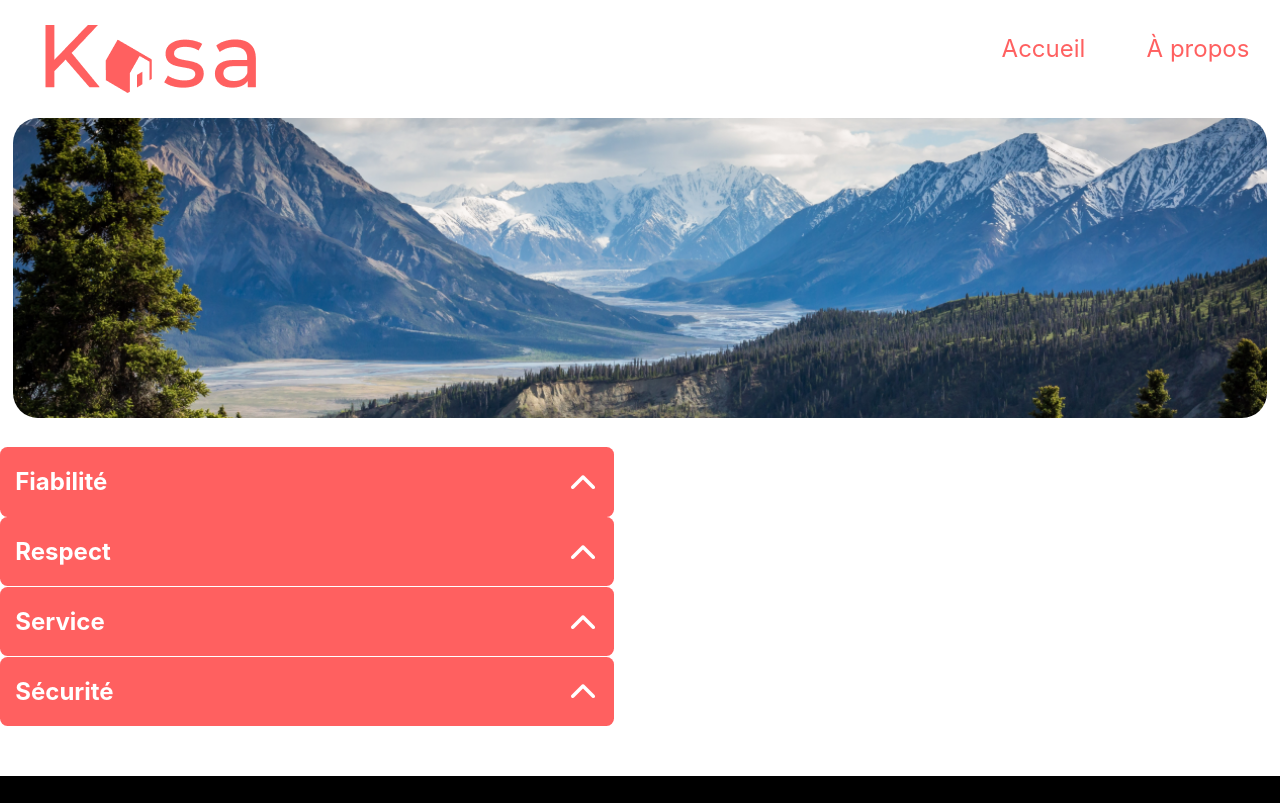
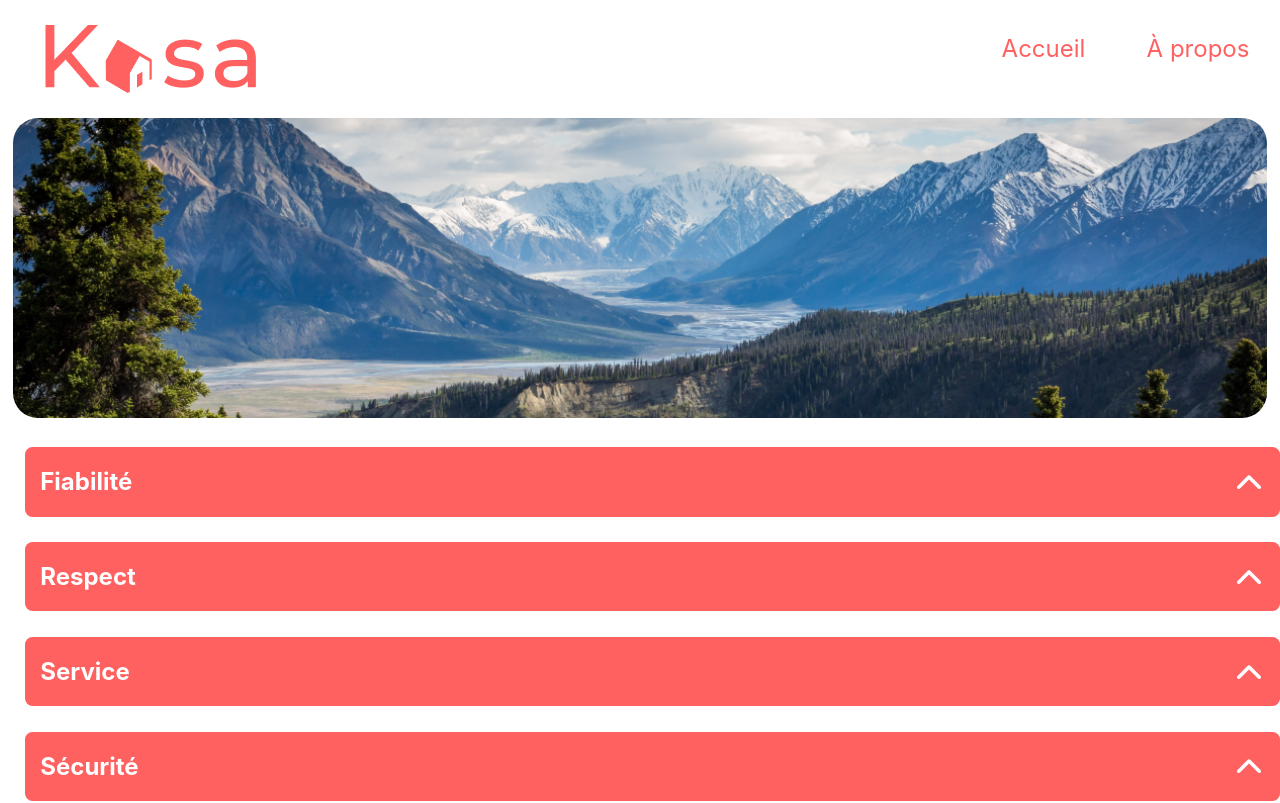
Before and after one commit to NicolasSarasin/projet11openclassroomnsp, a React (Create React App) app: page /ByTheWay in a window 1280 px wide. Shown: the top 803 px of the page. Built offline with nearby package versions, Linux system fonts and the light colour scheme.

Commit message:
Add files via upload

```diff
--- a/src/style.css
+++ b/src/style.css
@@ -99,14 +99,27 @@ body {
     justify-content: space-between;
     color: #ff6060;
 }
+
+.divByTheWayGeneral {
+    width: 98%;
+    margin-left: 25px;
+}
+
+.divByTheWayGeneral .divCardDescription,
+.divByTheWayGeneral .divCardDescription1 {
+    width: 100%;
+}
+
 .divCardDescriptionGeneral {
     display: flex;
     justify-content: space-around;
 }
+
 .divCardDescription {
     text-align: left;
     padding: 0.25px 0.25px 0.25px 0px;
     width: 48%;
+    margin-bottom: 25px;
 }
 .divCardDescription1 {
     background-color: #ff6060;
```
Also changed, not shown: src/index.jsx (+0 -77 lines).
